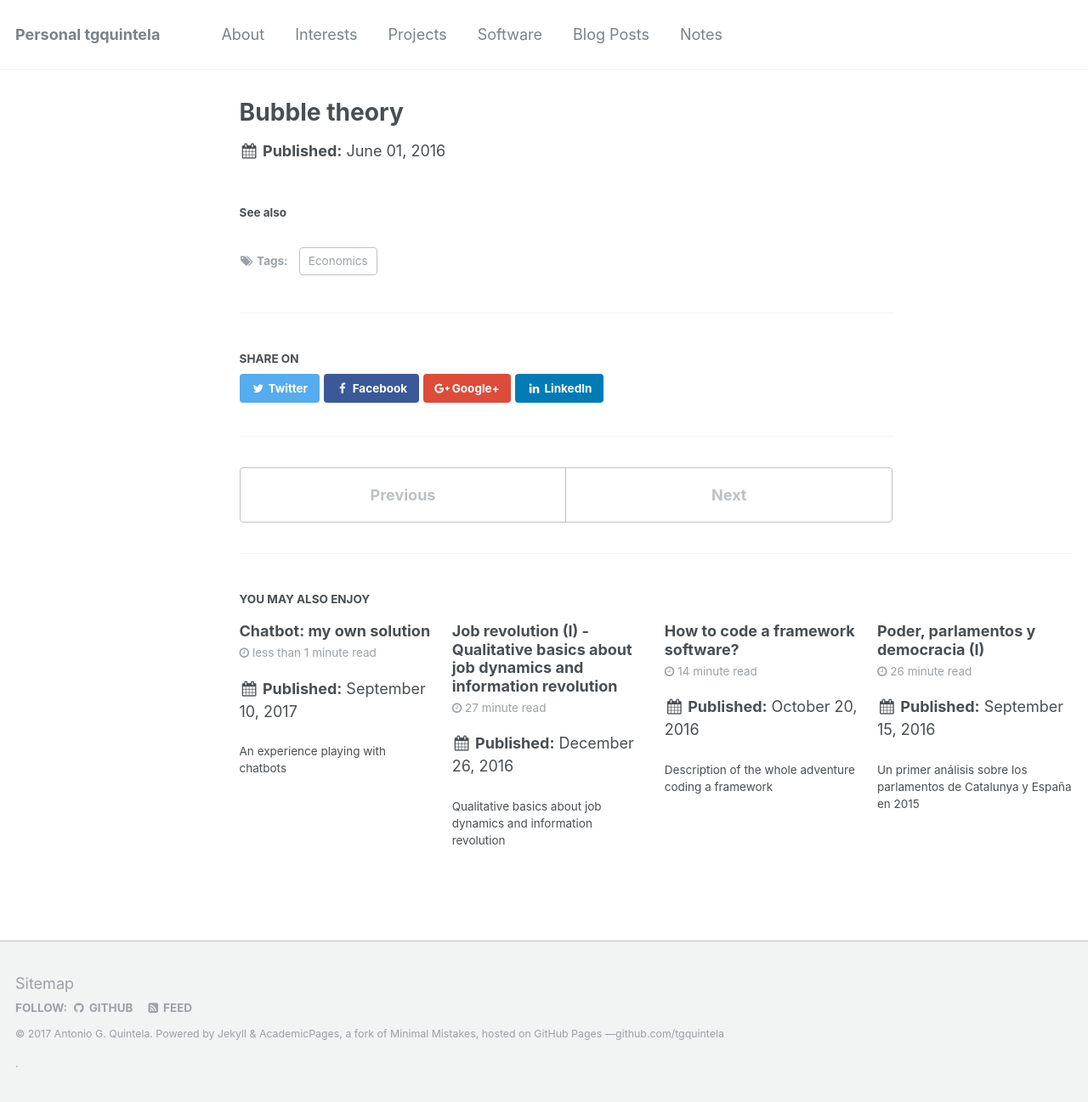
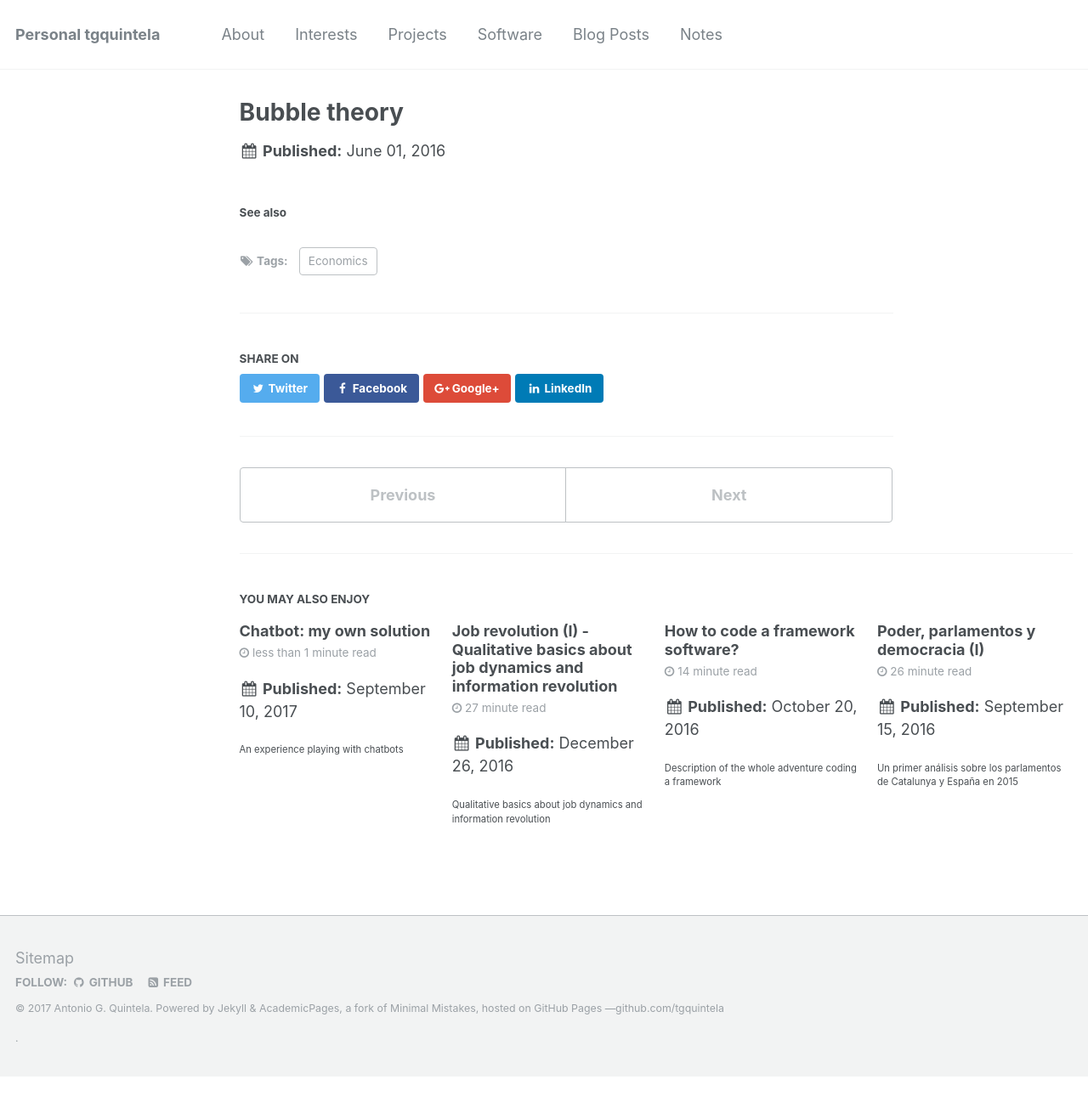
Before and after one commit to tgquintela/tgquintela.github.io, a Jekyll site: the page built from _notes/bubble_theory.md, in a window 1280 px wide. Shown: the whole page at 85% size. Built offline with Jekyll 4.4.1, drawn with Linux system fonts in a browser that asks for light colours; after the commit the page ends 1267 px from its top, so only the background shows below that.

Commit message:
Examples.

```diff
--- a/_sass/_archive.scss
+++ b/_sass/_archive.scss
@@ -52,7 +52,7 @@
 
 .archive__item-excerpt {
   margin-top: 0;
-  font-size: $type-size-6;
+  font-size: $type-size-8;
 
   & + p {
     text-indent: 0;
@@ -139,7 +139,7 @@
 
     .archive__item-excerpt {
       display: block;
-      font-size: $type-size-6;
+      font-size: $type-size-8;
     }
   }
 }
```
